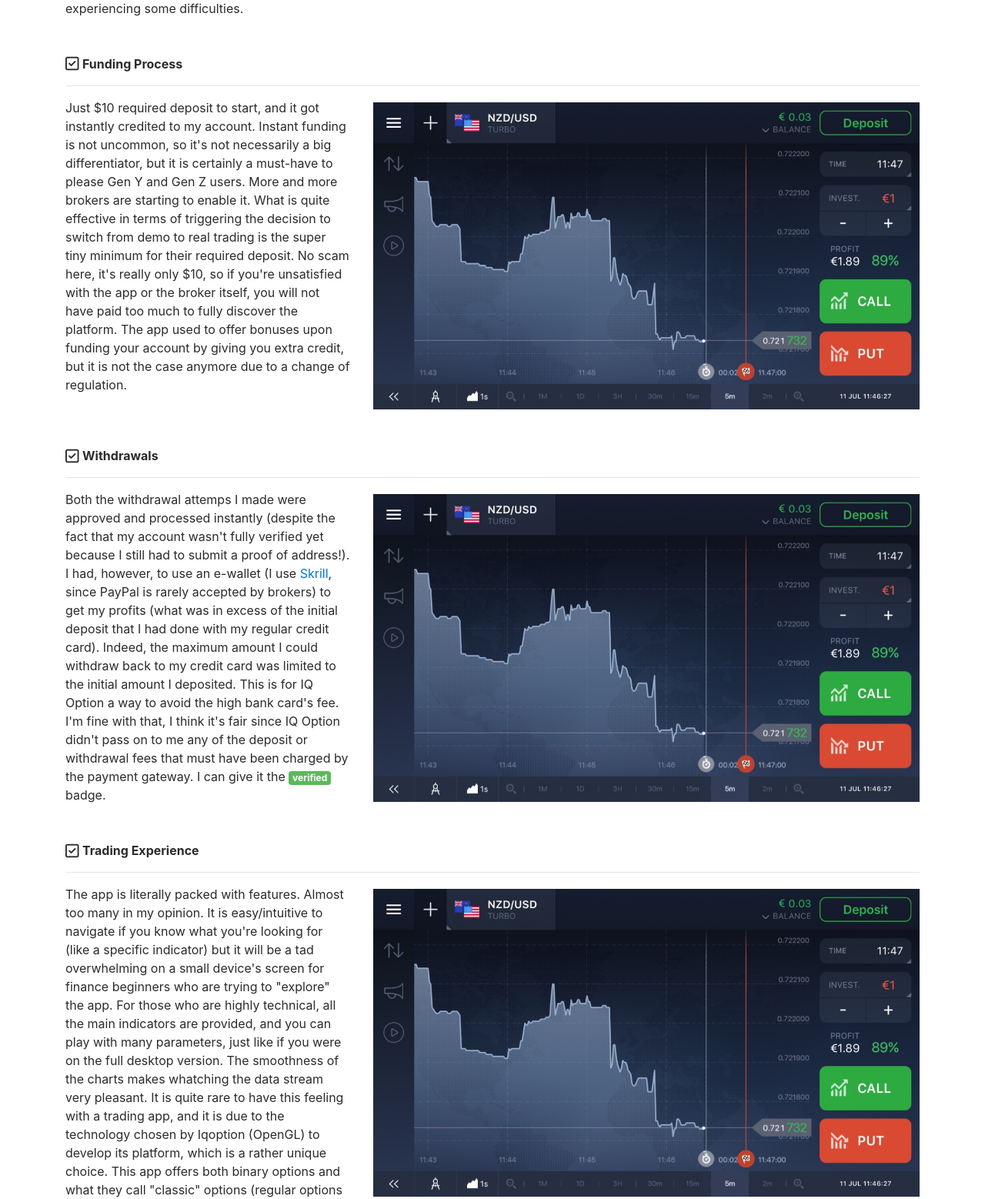
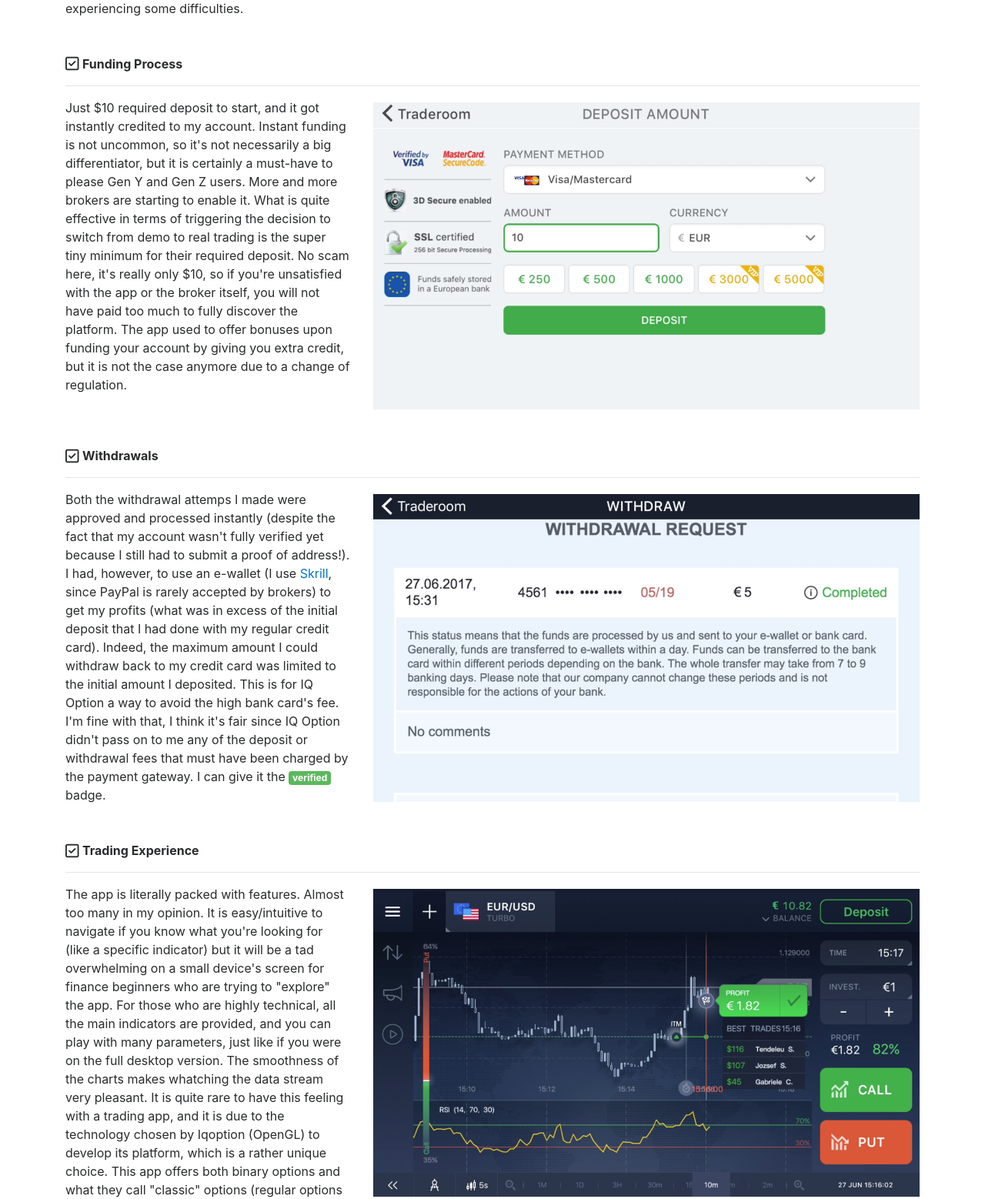
Before and after one commit to lucientavano/review-site, a website: page iqoption.html in a window 1280 px wide. Shown: the part 1260-2818 px from the top of the page at 77% size. Drawn offline with Linux system fonts and the light colour scheme.

Commit message:
added screenshots to first review

```diff
--- a/iqoption.html
+++ b/iqoption.html
@@ -151,7 +151,7 @@
                 Just $10 required deposit to start, and it got instantly credited to my account. Instant funding is not uncommon, so it's not necessarily a big differentiator, but it is certainly a must-have to please Gen Y and Gen Z users. More and more brokers are starting to enable it. What is quite effective in terms of triggering the decision to switch from demo to real trading is the super tiny minimum for their required deposit. No scam here, it's really only $10, so if you're unsatisfied with the app or the broker itself, you will not have paid too much to fully discover the platform. The app used to offer bonuses upon funding your account by giving you extra credit, but it is not the case anymore due to a change of regulation.
             </div>
             <div class="col-lg-8 col-review">
-                <img class="img-fluid img-review" src="/assets/screenshots/thumb_IMG_8612_1024.jpg">
+                <img class="img-fluid img-review" src="/assets/screenshots/iqoption-account-funding.png">
             </div>
         </div>
         <!-- /. -->
@@ -167,7 +167,7 @@
                 Both the withdrawal attemps I made were approved and processed instantly (despite the fact that my account wasn't fully verified yet because I still had to submit a proof of address!). I had, however, to use an e-wallet (I use <a href="https://skrill.com" target="_blank">Skrill</a>, since PayPal is rarely accepted by brokers) to get my profits (what was in excess of the initial deposit that I had done with my regular credit card). Indeed, the maximum amount I could withdraw back to my credit card was limited to the initial amount I deposited. This is for IQ Option a way to avoid the high bank card's fee. I'm fine with that, I think it's fair since IQ Option didn't pass on to me any of the deposit or withdrawal fees that must have been charged by the payment gateway. I can give it the <span class="badge badge-success">verified</span> badge.
             </div>
             <div class="col-lg-8 col-review">
-                <img class="img-fluid img-review" src="/assets/screenshots/thumb_IMG_8612_1024.jpg">
+                <img class="img-fluid img-review" src="/assets/screenshots/iqoption-withdrawal.png">
             </div>
         </div>
         <!-- /. -->
@@ -183,7 +183,7 @@
                 The app is literally packed with features. Almost too many in my opinion. It is easy/intuitive to navigate if you know what you're looking for (like a specific indicator) but it will be a tad overwhelming on a small device's screen for finance beginners who are trying to "explore" the app. For those who are highly technical, all the main indicators are provided, and you can play with many parameters, just like if you were on the full desktop version. The smoothness of the charts makes whatching the data stream very pleasant. It is quite rare to have this feeling with a trading app, and it is due to the technology chosen by Iqoption (OpenGL) to develop its platform, which is a rather unique choice. This app offers both binary options and what they call "classic" options (regular options as offered by institutional banks). Note that the design of binary options is such that it tends to make users trade very actively (you can select an expirery as low as 1 minute).
             </div>
             <div class="col-lg-8 col-review">
-                <img class="img-fluid img-review" src="/assets/screenshots/thumb_IMG_8612_1024.jpg">
+                <img class="img-fluid img-review" src="/assets/screenshots/iqoption-trading-experience.png">
             </div>
         </div>
         <!-- /. -->
```
Also changed, not shown: assets/screenshots/iqoption-account-funding.png (added), assets/screenshots/iqoption-trading-experience.png (added), assets/screenshots/iqoption-withdrawal.png (added), 1 other file.
